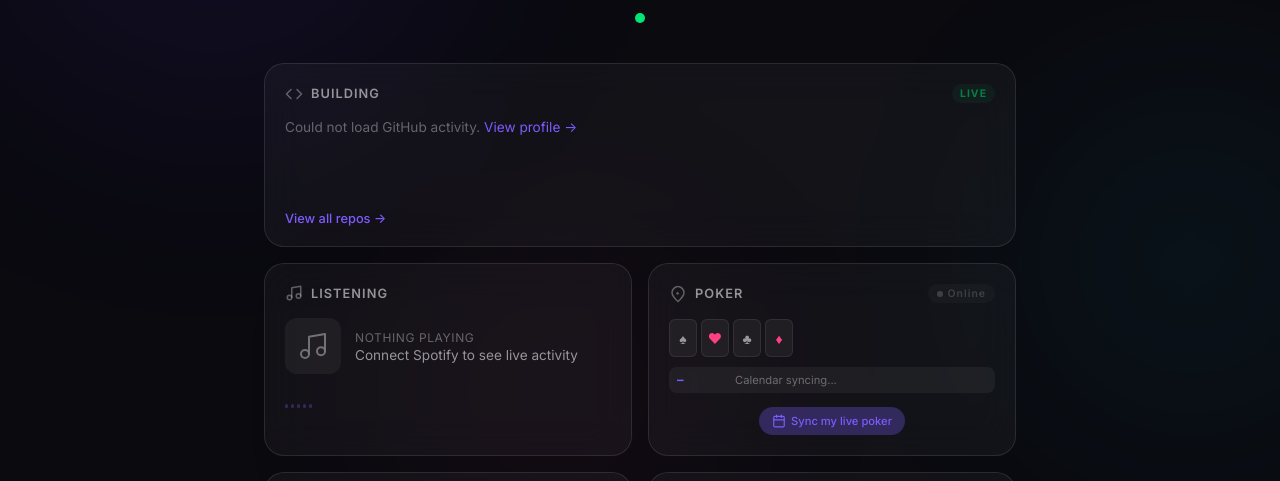
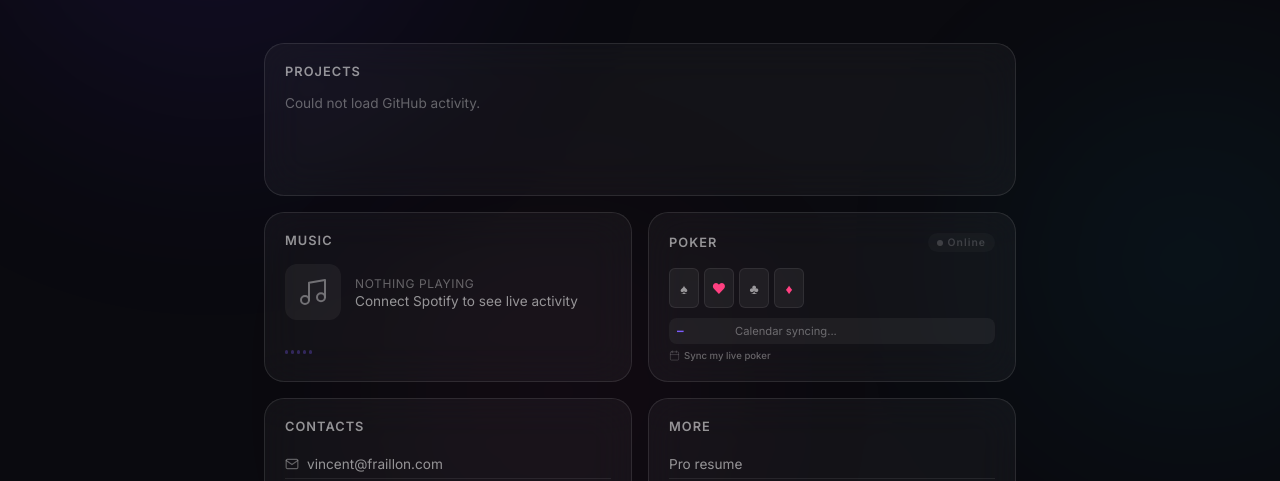
Before and after one commit to chiptuned/welcome-hub, a website built with Vite: page index.html in a window 1280 px wide. Shown: the part 275-756 px from the top of the page. Built offline with nearby package versions, Linux system fonts and the light colour scheme; no server answers.

Commit message:
Major UI refresh: rename sections, flippable poker cards, avatar lightbox, remove hero dot, cleanup icons

```diff
--- a/index.html
+++ b/index.html
@@ -32,7 +32,6 @@
       </div>
       <h1 class="hero-name">Vincent Fraillon</h1>
       <p class="hero-tagline">Builder &middot; Data &middot; Poker &middot; Creator</p>
-      <span class="status-dot" title="Online"></span>
     </header>
 
     <!-- ==================== BENTO GRID ==================== -->
@@ -41,9 +40,8 @@
       <!-- GitHub Activity -->
       <div class="bento-card bento-wide" id="githubCard">
         <div class="card-header">
-          <svg xmlns="http://www.w3.org/2000/svg" width="18" height="18" viewBox="0 0 24 24" fill="none" stroke="currentColor" stroke-width="2" stroke-linecap="round" stroke-linejoin="round"><polyline points="16 18 22 12 16 6"/><polyline points="8 6 2 12 8 18"/></svg>
-          <span>Building</span>
-          <span class="live-badge">LIVE</span>
+          <span>Projects</span>
+          <span class="live-badge" id="buildingLiveBadge" style="display:none;">LIVE</span>
         </div>
         <div class="github-content" id="githubContent">
           <div class="commit-skeleton">
@@ -52,14 +50,12 @@
             <div class="skeleton-line w70"></div>
           </div>
         </div>
-        <a href="https://github.com/chiptuned" target="_blank" class="card-footer-link">View all repos &rarr;</a>
       </div>
 
       <!-- Now Listening -->
       <div class="bento-card" id="spotifyCard">
         <div class="card-header">
-          <svg xmlns="http://www.w3.org/2000/svg" width="18" height="18" viewBox="0 0 24 24" fill="none" stroke="currentColor" stroke-width="2" stroke-linecap="round" stroke-linejoin="round"><path d="M9 18V5l12-2v13"/><circle cx="6" cy="18" r="3"/><circle cx="18" cy="16" r="3"/></svg>
-          <span>Listening</span>
+          <span>Music</span>
         </div>
         <div class="listening-content">
           <div class="album-art-placeholder">
@@ -78,7 +74,6 @@
       <!-- Poker Status -->
       <div class="bento-card" id="pokerCard">
         <div class="card-header">
-          <svg xmlns="http://www.w3.org/2000/svg" width="18" height="18" viewBox="0 0 24 24" fill="none" stroke="currentColor" stroke-width="2"><path d="M12 2C8 2 4 6 4 10c0 5 8 12 8 12s8-7 8-12c0-4-4-8-8-8z" fill="none"/><text x="12" y="13" text-anchor="middle" font-size="8" fill="currentColor" stroke="none" font-weight="bold">&spades;</text></svg>
           <span>Poker</span>
           <span class="online-pill" id="onlinePill">
             <span class="online-pill-dot"></span>
@@ -86,11 +81,31 @@
           </span>
         </div>
         <div class="poker-compact">
-          <div class="poker-cards">
-            <span class="mini-card">&spades;</span>
-            <span class="mini-card red">&hearts;</span>
-            <span class="mini-card">&clubs;</span>
-            <span class="mini-card red">&diams;</span>
+          <div class="poker-cards" id="pokerCards">
+            <div class="flip-card" data-platform="PokerStars">
+              <div class="flip-card-inner">
+                <div class="flip-card-front">&spades;</div>
+                <div class="flip-card-back">PS</div>
+              </div>
+            </div>
+            <div class="flip-card" data-platform="Winamax">
+              <div class="flip-card-inner">
+                <div class="flip-card-front red">&hearts;</div>
+                <div class="flip-card-back">WNX</div>
+              </div>
+            </div>
+            <div class="flip-card" data-platform="Betclic">
+              <div class="flip-card-inner">
+                <div class="flip-card-front">&clubs;</div>
+                <div class="flip-card-back">BET</div>
+              </div>
+            </div>
+            <div class="flip-card" data-platform="CoinPoker">
+              <div class="flip-card-inner">
+                <div class="flip-card-front red">&diams;</div>
+                <div class="flip-card-back">CHP</div>
+              </div>
+            </div>
           </div>
           <div class="venue-list" id="venueList">
             <div class="venue-item">
@@ -98,18 +113,17 @@
               <span class="venue-name">Fetching calendar</span>
             </div>
           </div>
-          <a href="#" id="addToCalendarBtn" class="add-cal-btn" title="Sync Vincent's live poker schedule on Google Calendar">
-            <svg xmlns="http://www.w3.org/2000/svg" width="14" height="14" viewBox="0 0 24 24" fill="none" stroke="currentColor" stroke-width="2" stroke-linecap="round" stroke-linejoin="round"><rect x="3" y="4" width="18" height="18" rx="2" ry="2"/><line x1="16" y1="2" x2="16" y2="6"/><line x1="8" y1="2" x2="8" y2="6"/><line x1="3" y1="10" x2="21" y2="10"/></svg>
-            <span>Sync my live poker</span>
-          </a>
         </div>
+        <a href="#" id="addToCalendarBtn" class="add-cal-link" title="Sync Vincent's live poker schedule on Google Calendar">
+          <svg xmlns="http://www.w3.org/2000/svg" width="11" height="11" viewBox="0 0 24 24" fill="none" stroke="currentColor" stroke-width="2" stroke-linecap="round" stroke-linejoin="round"><rect x="3" y="4" width="18" height="18" rx="2" ry="2"/><line x1="16" y1="2" x2="16" y2="6"/><line x1="8" y1="2" x2="8" y2="6"/><line x1="3" y1="10" x2="21" y2="10"/></svg>
+          Sync my live poker
+        </a>
       </div>
 
-      <!-- Contact -->
+      <!-- Contacts -->
       <div class="bento-card bento-small">
         <div class="card-header">
-          <svg xmlns="http://www.w3.org/2000/svg" width="18" height="18" viewBox="0 0 24 24" fill="none" stroke="currentColor" stroke-width="2" stroke-linecap="round" stroke-linejoin="round"><path d="M4 4h16c1.1 0 2 .9 2 2v12c0 1.1-.9 2-2 2H4c-1.1 0-2-.9-2-2V6c0-1.1.9-2 2-2z"/><polyline points="22,6 12,13 2,6"/></svg>
-          <span>Contact</span>
+          <span>Contacts</span>
         </div>
         <div class="contact-content">
           <a href="mailto:vincent@fraillon.com" class="contact-row">
@@ -117,20 +131,23 @@
             <span>vincent@fraillon.com</span>
           </a>
           <a href="https://discord.com/users/chiptuned02" class="contact-row" target="_blank">
-            <svg xmlns="http://www.w3.org/2000/svg" width="14" height="14" viewBox="0 0 24 24" fill="currentColor"><path d="M20.317 4.3698a19.7913 19.7913 0 00-4.8851-1.5152.0741.0741 0 00-.0785.0371c-.211.3753-.4447.8648-.6083 1.2495-1.8447-.2762-3.68-.2762-5.4868 0-.1636-.3933-.4058-.8742-.6177-1.2495a.077.077 0 00-.0785-.037 19.7363 19.7363 0 00-4.8852 1.515.0699.0699 0 00-.0321.0277C.5334 9.0458-.319 13.5799.0992 18.0578a.0824.0824 0 00.0312.0561c2.0528 1.5076 4.0413 2.4228 5.9929 3.0294a.0777.0777 0 00.0842-.0276c.4616-.6304.8731-1.2952 1.226-1.9942a.076.076 0 00-.0416-.1057c-.6528-.2476-1.2743-.5495-1.8722-.8923a.077.077 0 01-.0076-.1277c.1258-.0943.2517-.1923.3718-.2914a.0743.0743 0 01.0776-.0105c3.9278 1.7933 8.18 1.7933 12.0614 0a.0739.0739 0 01.0785.0095c.1202.099.246.1981.3728.2924a.077.077 0 01-.0066.1276 12.2986 12.2986 0 01-1.873.8914.0766.0766 0 00-.0407.1067c.3604.698.7719 1.3628 1.225 1.9932a.076.076 0 00.0842.0286c1.961-.6067 3.9495-1.5219 6.0023-3.0294a.077.077 0 00.0313-.0552c.5004-5.177-.8382-9.6739-3.5485-13.6604a.061.061 0 00-.0312-.0286z"/></svg>
+            <svg xmlns="http://www.w3.org/2000/svg" width="14" height="14" viewBox="0 0 24 24" fill="currentColor"><path d="M20.317 4.37a19.79 19.79 0 0 0-4.885-1.515.074.074 0 0 0-.079.037c-.21.375-.444.864-.608 1.25a18.27 18.27 0 0 0-5.487 0 12.64 12.64 0 0 0-.617-1.25.077.077 0 0 0-.079-.037A19.74 19.74 0 0 0 3.677 4.37a.07.07 0 0 0-.032.027C.533 9.046-.32 13.58.099 18.057a.082.082 0 0 0 .031.057 19.9 19.9 0 0 0 5.993 3.03.078.078 0 0 0 .084-.028c.462-.63.874-1.295 1.226-1.994a.076.076 0 0 0-.041-.106 13.11 13.11 0 0 1-1.872-.892.077.077 0 0 1-.008-.128c.126-.094.252-.192.372-.291a.074.074 0 0 1 .078-.01c3.928 1.793 8.18 1.793 12.062 0a.074.074 0 0 1 .078.009c.12.099.246.198.373.292a.077.077 0 0 1-.006.127 12.3 12.3 0 0 1-1.873.892.076.076 0 0 0-.041.107c.36.698.772 1.362 1.225 1.993a.076.076 0 0 0 .084.028 19.84 19.84 0 0 0 6.002-3.03.077.077 0 0 0 .032-.054c.5-5.177-.838-9.674-3.549-13.66a.061.061 0 0 0-.031-.03zM8.02 15.33c-1.183 0-2.157-1.085-2.157-2.419 0-1.333.956-2.419 2.157-2.419 1.21 0 2.176 1.095 2.157 2.42 0 1.333-.956 2.418-2.157 2.418zm7.975 0c-1.183 0-2.157-1.085-2.157-2.419 0-1.333.955-2.419 2.157-2.419 1.21 0 2.176 1.095 2.157 2.42 0 1.333-.946 2.418-2.157 2.418z"/></svg>
             <span>chiptuned02</span>
+          </a>
+          <a href="https://x.com/chiptuned02" class="contact-row" target="_blank">
+            <svg xmlns="http://www.w3.org/2000/svg" width="14" height="14" viewBox="0 0 24 24" fill="currentColor"><path d="M18.244 2.25h3.308l-7.227 8.26 8.502 11.24H16.17l-5.214-6.817L4.99 21.75H1.68l7.73-8.835L1.254 2.25H8.08l4.713 6.231zm-1.161 17.52h1.833L7.084 4.126H5.117z"/></svg>
+            <span>@chiptuned02</span>
           </a>
         </div>
       </div>
 
-      <!-- Resume / Pro links -->
+      <!-- Pro links -->
       <div class="bento-card bento-small">
         <div class="card-header">
-          <svg xmlns="http://www.w3.org/2000/svg" width="18" height="18" viewBox="0 0 24 24" fill="none" stroke="currentColor" stroke-width="2" stroke-linecap="round" stroke-linejoin="round"><circle cx="12" cy="12" r="10"/><line x1="2" y1="12" x2="22" y2="12"/><path d="M12 2a15.3 15.3 0 0 1 4 10 15.3 15.3 0 0 1-4 10 15.3 15.3 0 0 1-4-10 15.3 15.3 0 0 1 4-10z"/></svg>
-          <span>Links</span>
+          <span>More</span>
         </div>
         <div class="links-list">
-          <a href="https://resume.fraillon.com" target="_blank">resume.fraillon.com</a>
+          <a href="https://resume.fraillon.com" target="_blank">Pro resume</a>
           <a href="https://www.linkedin.com/in/vincent-fraillon/" target="_blank">LinkedIn</a>
           <a href="https://github.com/chiptuned" target="_blank">GitHub</a>
         </div>
--- a/main.js
+++ b/main.js
@@ -35,8 +35,22 @@ themeToggle.addEventListener('click', () => {
   try { localStorage.setItem('hub-theme', next); } catch {}
 });
 
+// ---------- Avatar Lightbox ----------
+const avatarImg = document.querySelector('.avatar-img');
+if (avatarImg) {
+  avatarImg.style.cursor = 'pointer';
+  avatarImg.addEventListener('click', () => {
+    const overlay = document.createElement('div');
+    overlay.className = 'avatar-lightbox';
+    overlay.innerHTML = `<img src="/avatar.jpg" alt="Vincent Fraillon" />`;
+    overlay.addEventListener('click', () => overlay.remove());
+    document.body.appendChild(overlay);
+  });
+}
+
 // ---------- GitHub Activity ----------
 const githubContent = document.getElementById('githubContent');
+const buildingLiveBadge = document.getElementById('buildingLiveBadge');
 
 async function fetchGitHubActivity() {
   const GH_USER = CONFIG.github.user;
@@ -53,6 +67,13 @@ async function fetchGitHubActivity() {
     const pushEvents = events
       .filter(e => e.type === 'PushEvent' && e.payload?.commits?.length)
       .slice(0, 5);
+
+    // Show LIVE badge only if there are commits from today
+    const today = new Date().toDateString();
+    const hasTodayCommit = pushEvents.some(e => new Date(e.created_at).toDateString() === today);
+    if (buildingLiveBadge) {
+      buildingLiveBadge.style.display = hasTodayCommit ? '' : 'none';
+    }
 
     let html = '';
 
@@ -90,13 +111,12 @@ async function fetchGitHubActivity() {
     }
 
     githubContent.innerHTML = html;
-    console.log(`[hub] GitHub: loaded ${pushEvents.length} commits, ${repos.length} repos`);
+    console.log(`[hub] GitHub: loaded ${pushEvents.length} commits, ${repos.length} repos, today=${hasTodayCommit}`);
   } catch (err) {
     console.error('[hub] GitHub fetch error:', err);
     githubContent.innerHTML = `
       <p style="color:var(--text-tertiary);font-size:0.85rem;">
         Could not load GitHub activity.
-        <a href="https://github.com/${CONFIG.github.user}" target="_blank" style="color:var(--accent);">View profile &rarr;</a>
       </p>`;
   }
 }
@@ -148,6 +168,13 @@ async function fetchNowPlaying() {
     console.error('[hub] Spotify error:', err);
   }
 }
+
+// ---------- Poker Flip Cards ----------
+document.querySelectorAll('.flip-card').forEach(card => {
+  card.addEventListener('click', () => {
+    card.classList.toggle('flipped');
+  });
+});
 
 // ---------- Online Poker Live Pill (Sundays 17:00–01:00 Paris) ----------
 const onlinePill = document.getElementById('onlinePill');
@@ -207,7 +234,6 @@ async function fetchPokerVenues() {
 
       for (const event of events) {
         const startDate = new Date(event.start);
-        const dayKey = `${startDate.getFullYear()}-${startDate.getMonth()}-${startDate.getDate()}`;
 
         if (current && current.summary === event.summary) {
           // Check if this is the next day (or same day different time — skip dupes)
--- a/style.css
+++ b/style.css
@@ -197,12 +197,30 @@ a { color: inherit; text-decoration: none; }
   margin-bottom: 10px;
 }
 
-.status-dot {
-  display: inline-block;
-  width: 10px; height: 10px;
-  border-radius: 50%;
-  background: var(--green);
-  animation: pulse-dot 2s ease-in-out infinite;
+/* Avatar lightbox */
+.avatar-lightbox {
+  position: fixed;
+  inset: 0;
+  z-index: 200;
+  background: rgba(0, 0, 0, 0.85);
+  backdrop-filter: blur(20px);
+  -webkit-backdrop-filter: blur(20px);
+  display: flex;
+  align-items: center;
+  justify-content: center;
+  cursor: zoom-out;
+  animation: lightbox-in 0.25s ease-out;
+}
+.avatar-lightbox img {
+  max-width: 90vw;
+  max-height: 85vh;
+  border-radius: 16px;
+  box-shadow: 0 20px 80px rgba(0, 0, 0, 0.6);
+  object-fit: cover;
+}
+@keyframes lightbox-in {
+  from { opacity: 0; }
+  to { opacity: 1; }
 }
 
 /* ---------- BENTO GRID ---------- */
@@ -244,7 +262,6 @@ a { color: inherit; text-decoration: none; }
   letter-spacing: 0.08em;
   color: var(--text-secondary);
 }
-.card-header svg { opacity: 0.6; }
 
 .live-badge {
   margin-left: auto;
@@ -338,6 +355,7 @@ a { color: inherit; text-decoration: none; }
   display: flex;
   align-items: center;
   gap: 14px;
+  min-height: 56px;
 }
 
 .album-art-placeholder {
@@ -402,27 +420,53 @@ a { color: inherit; text-decoration: none; }
   flex-direction: column;
   gap: 10px;
 }
+
+/* Flippable poker cards */
 .poker-cards {
   display: flex;
-  gap: 4px;
+  gap: 5px;
 }
-.mini-card {
+.flip-card {
+  width: 30px; height: 40px;
+  perspective: 400px;
+  cursor: pointer;
+}
+.flip-card-inner {
+  position: relative;
+  width: 100%; height: 100%;
+  transition: transform 0.5s cubic-bezier(0.4, 0, 0.2, 1);
+  transform-style: preserve-3d;
+}
+.flip-card:hover .flip-card-inner,
+.flip-card.flipped .flip-card-inner {
+  transform: rotateY(180deg);
+}
+.flip-card-front, .flip-card-back {
+  position: absolute;
+  inset: 0;
   display: flex;
   align-items: center;
   justify-content: center;
-  width: 28px; height: 38px;
+  border-radius: 6px;
+  border: 1px solid var(--surface-border);
+  backface-visibility: hidden;
+  -webkit-backface-visibility: hidden;
+  font-size: 14px;
+}
+.flip-card-front {
   background: var(--surface);
-  border-radius: 6px;
-  font-size: 14px;
   color: var(--text-secondary);
-  border: 1px solid var(--surface-border);
-  transition: transform var(--transition);
 }
-.mini-card.red { color: var(--red); }
-.bento-card:hover .mini-card:nth-child(1) { transform: rotate(-8deg); }
-.bento-card:hover .mini-card:nth-child(2) { transform: rotate(-3deg); }
-.bento-card:hover .mini-card:nth-child(3) { transform: rotate(3deg); }
-.bento-card:hover .mini-card:nth-child(4) { transform: rotate(8deg); }
+.flip-card-front.red { color: var(--red); }
+.flip-card-back {
+  background: var(--accent-glow);
+  color: var(--accent);
+  transform: rotateY(180deg);
+  font-size: 0.55rem;
+  font-weight: 700;
+  font-family: 'JetBrains Mono', monospace;
+  letter-spacing: -0.02em;
+}
 
 /* Online pill — lights up live on Sundays 5pm–1am */
 .online-pill {
@@ -457,28 +501,23 @@ a { color: inherit; text-decoration: none; }
   animation: pulse-dot 2s ease-in-out infinite;
 }
 
-/* Sync calendar button */
-.add-cal-btn {
-  display: inline-flex;
+/* Sync calendar — subtle corner link */
+.add-cal-link {
+  display: flex;
   align-items: center;
-  justify-content: center;
-  gap: 5px;
-  font-size: 0.7rem;
+  gap: 4px;
+  font-size: 0.6rem;
   font-weight: 500;
+  color: var(--text-tertiary);
+  margin-top: 6px;
+  transition: color var(--transition);
+  cursor: pointer;
+}
+.add-cal-link:hover {
   color: var(--accent);
-  padding: 6px 12px;
-  border-radius: 20px;
-  background: var(--accent-glow);
-  border: 1px solid transparent;
-  transition: all var(--transition);
-  cursor: pointer;
-  align-self: center;
-  margin-top: 4px;
 }
-.add-cal-btn:hover {
-  border-color: var(--accent);
-  background: rgba(124, 92, 252, 0.2);
-}
+.add-cal-link svg { opacity: 0.5; }
+.add-cal-link:hover svg { opacity: 1; }
 
 /* Venue list */
 .venue-list {
@@ -696,5 +735,5 @@ a { color: inherit; text-decoration: none; }
   .bento-wide { grid-column: span 1; }
   .cs-cards { grid-template-columns: 1fr; }
   .cs-notify { flex-direction: column; }
-  .poker-compact .add-cal-btn { font-size: 0.65rem; }
+  .add-cal-link { font-size: 0.55rem; }
 }
```
